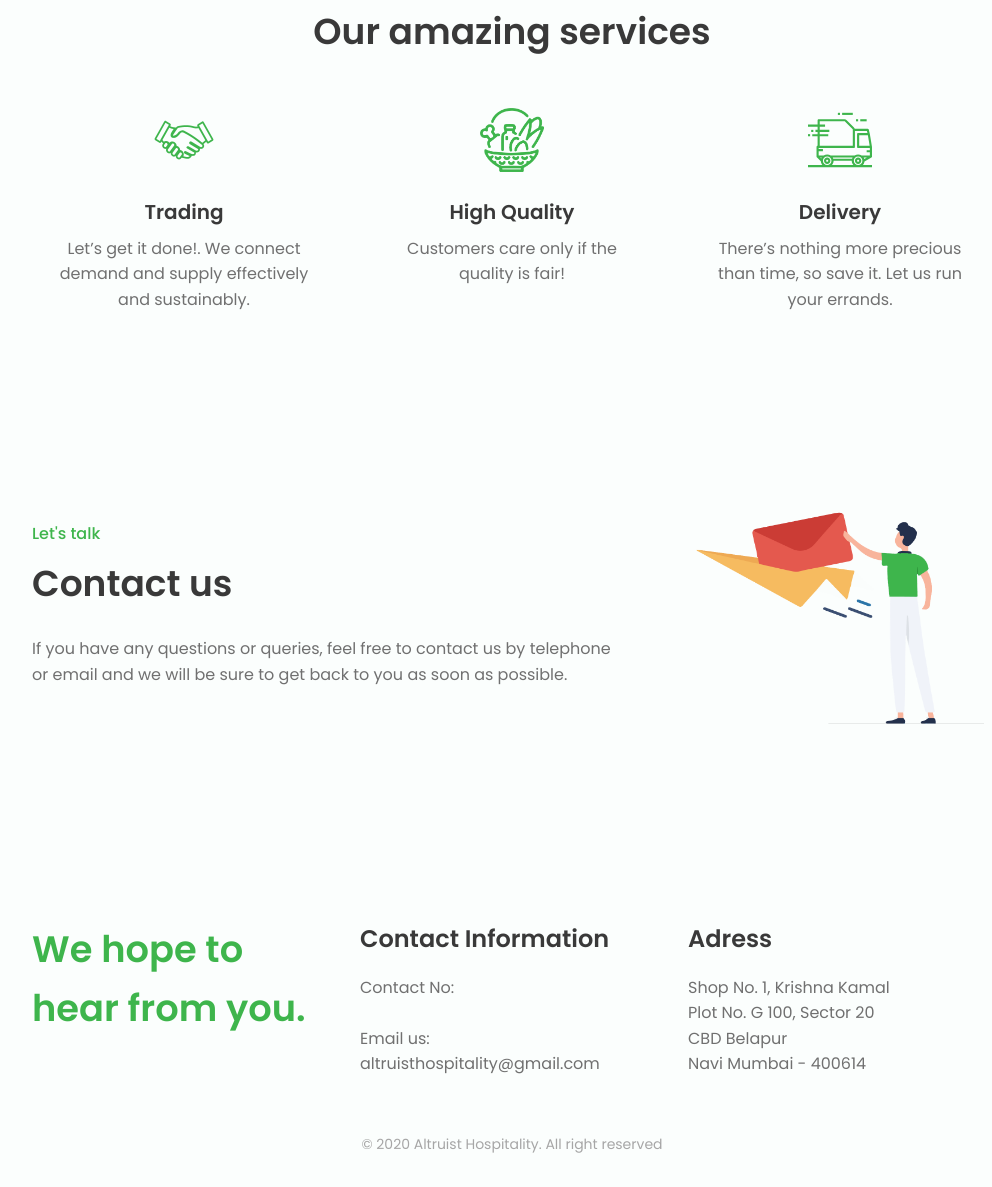
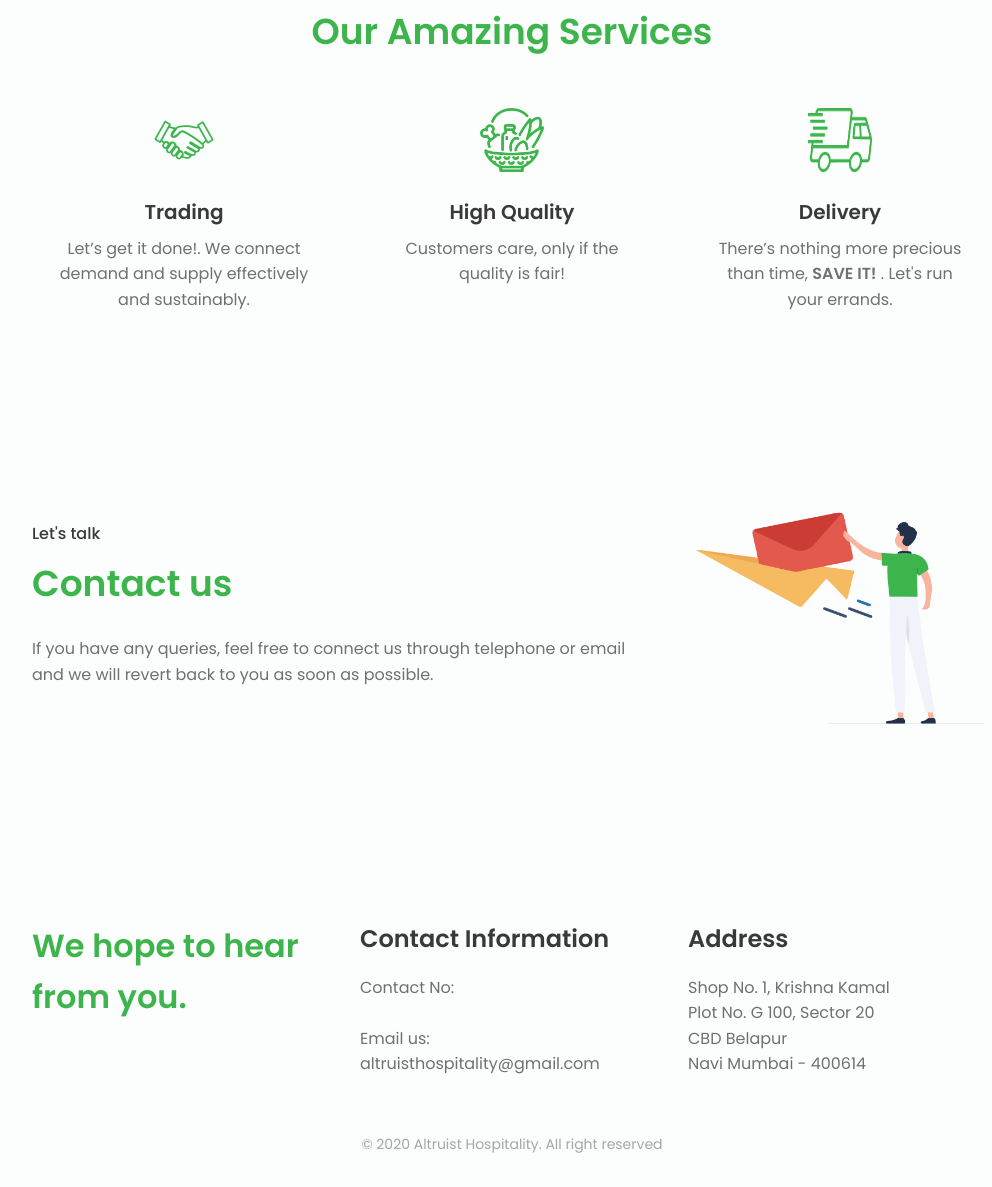
Before and after one commit to Aliasger290/altruisthospitality, a plain HTML site: page index.html in a window 1280 px wide. Shown: the part 1411-2598 px from the top of the page, without its empty margins (128-1120 px from the left). Drawn offline with nearby package versions, Linux system fonts and the light colour scheme.

Commit message:
Added some more minor changes

```diff
--- a/assets/css/styles.css
+++ b/assets/css/styles.css
@@ -106,6 +106,7 @@ img{
   font-size: var(--h1-font-size);
   color: var(--title-color);
   margin-bottom: var(--mb-3);
+  color: #3EB54C;
 }
 
 .section-subtitle{
@@ -113,6 +114,7 @@ img{
   color: var(--first-color);
   font-weight: var(--font-medium);
   margin-bottom: var(--mb-1);
+  color: #393939;
 }
 
 /*========== LAYOUT ==========*/
@@ -255,9 +257,9 @@ img{
   align-content: center;
 }
 
-.home__data {
+/* .home__data {
   text-align: center;
-}
+} */
 
 .home__title{
   font-size: 2.5rem;
@@ -269,6 +271,7 @@ img{
   font-size: var(--h1-font-size);
   color: var(--title-color);
   margin-bottom: var(--mb-4);
+  color: #F9B03A;
 }
 
 .home__img{
@@ -386,10 +389,10 @@ img{
 }
 
 .footer-main-title {
-  font-size: 2.3rem;
+  font-size: 2rem;
   color: #3EB54C;
   margin-right: 1rem;
-  margin-bottom: 2rem;
+  margin-bottom: 0rem;
 }
 
 .footer__title{
--- a/index.html
+++ b/index.html
@@ -50,8 +50,8 @@
         <section class="home" id="home">
             <div class="home__container bd-container bd-grid">
                 <div class="home__data">
-                    <h1 class="home__title"><img src="" alt="">Sowing with love</h1>
-                    <h2 class="home__subtitle">Connecting You to the fields</h2>
+                    <h1 class="home__title"><img src="" alt="">Sowing With Love</h1>
+                    <h2 class="home__subtitle"> <i>Connecting you to the fields...</i> </h2>
                 </div>
 
                 <img src="assets/img/farm-tractor.png" alt="" class="home__img">
@@ -63,7 +63,7 @@
             <div class="about__container  bd-grid">
                 <div class="about__data">
                     <span class="section-subtitle about__initial">About us</span>
-                    <h2 class="section-title about__initial">Well rooted to the nature</h2>
+                    <h2 class="section-title about__initial">Well Rooted to the Nature</h2>
                     <p class="about__description">Altruist is an agro trading company that has recently forayed into the
                         business of trading in agricultural commodities. While still in a nascent stage, we have made
                         significant progress in developing agri trade flows in our focused geographies.</p>
@@ -76,7 +76,7 @@
         <!--========== SERVICES ==========-->
         <section class="services section bd-container" id="services">
             <span class="section-subtitle">Offering</span>
-            <h2 class="section-title">Our amazing services</h2>
+            <h2 class="section-title">Our Amazing Services</h2>
 
             <div class="services__container  bd-grid">
                 <div class="services__content">
@@ -307,11 +307,11 @@
                     </defs>
                     </svg>
                     <h3 class="services__title">High Quality</h3>
-                    <p class="services__description">Customers care only if the quality is fair!</p>
+                    <p class="services__description">Customers care, only if the quality is fair!</p>
                 </div>
 
                 <div class="services__content">
-                    <svg class="services__img" xmlns="http://www.w3.org/2000/svg">
+                    <img src="assets/img/DeliveryIcon.png" class="services__img">
                     <g clip-path="url(#clip0)">
                         <path d="M19.1978 49.6016C17.4308 49.6016 15.9981 51.0342 15.9981 52.8012C15.9981 54.5682 17.4308
                             56.0008 19.1978 56.0008C20.9648 56.0008 22.3974 54.5682 22.3974 52.8012C22.3974 51.0342 20.9648
@@ -364,7 +364,8 @@
                     </defs>
                     </svg>
                     <h3 class="services__title">Delivery</h3>
-                    <p class="services__description">There’s nothing more precious than time, so save it. Let us run
+                    <p class="services__description">There’s nothing more precious than time, <b>SAVE IT!</b> . Let's
+                        run
                         your errands.</p>
                 </div>
             </div>
@@ -378,8 +379,8 @@
                 <div class="contact__data">
                     <span class="section-subtitle contact__initial">Let's talk</span>
                     <h2 class="section-title contact__initial">Contact us</h2>
-                    <p class="contact__description">If you have any questions or queries, feel free to contact us by
-                        telephone or email and we will be sure to get back to you as soon as possible.</p>
+                    <p class="contact__description">If you have any queries, feel free to connect us through
+                        telephone or email and we will revert back to you as soon as possible.</p>
                 </div>
 
                 <div class="contact-image">
@@ -409,7 +410,7 @@
             </div>
 
             <div class="footer__content">
-                <h3 class="footer__title">Adress</h3>
+                <h3 class="footer__title">Address</h3>
                 <ul>
                     <li>Shop No. 1, Krishna Kamal</li>
                     <li>Plot No. G 100, Sector 20</li>
```
Also changed, not shown: assets/img/DeliveryIcon.png (added). Lines whose indentation alone changed are shown as unchanged.
